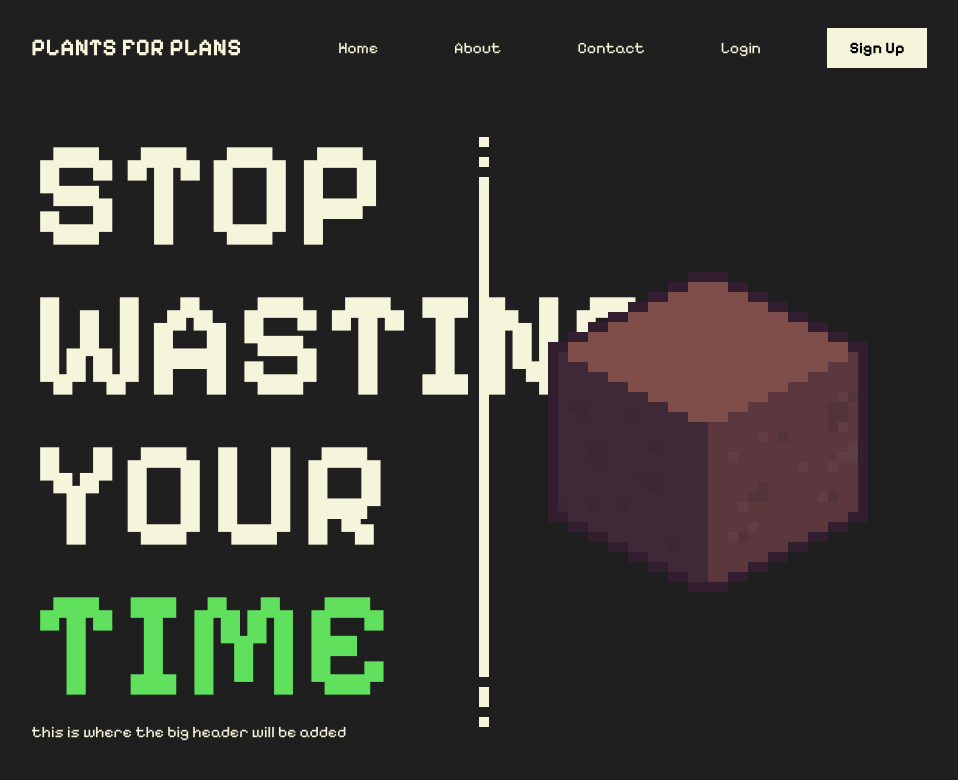
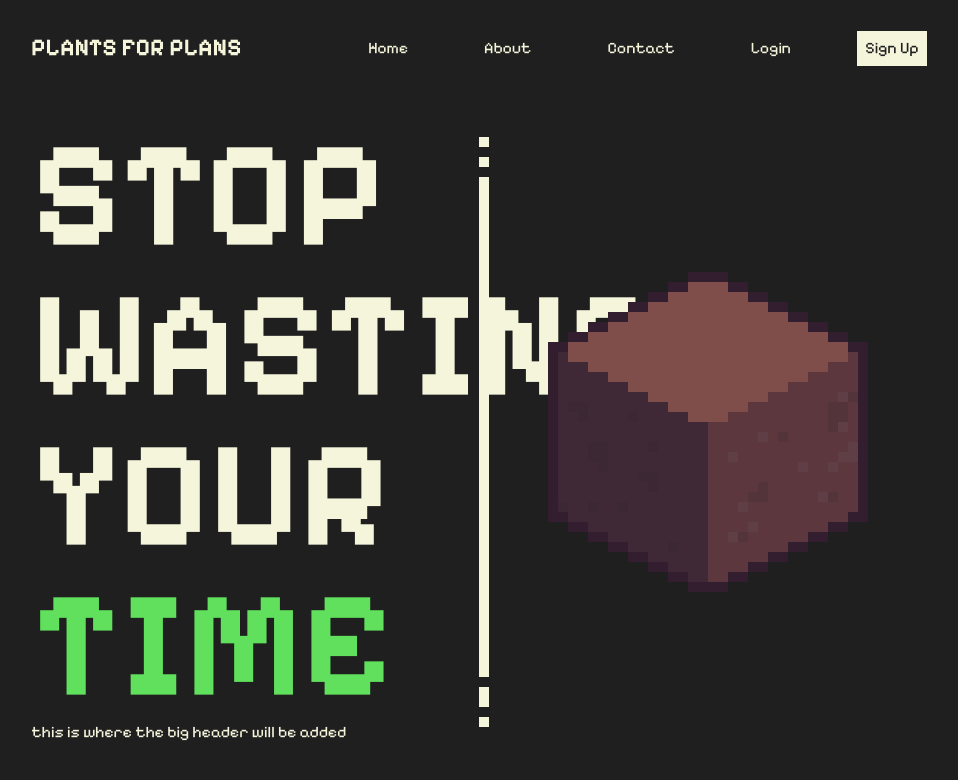
Before and after one commit to mahdi204/PlantsForPlansWebsite, a React (Vite) app: page / in a window 1280 px wide. Shown: the top 780 px of the page, without its empty margins (161-1119 px from the left). Built offline with nearby package versions, Linux system fonts and the light colour scheme; a web font is replaced by a local one.

Commit message:
added motion button and motion animated iso-block image

```diff
--- a/package.json
+++ b/package.json
@@ -10,6 +10,7 @@
     "preview": "vite preview"
   },
   "dependencies": {
+    "motion": "^11.18.0",
     "pixel-borders": "^1.1.4",
     "react": "^18.3.1",
     "react-dom": "^18.3.1"
--- a/src/Components/Main.jsx
+++ b/src/Components/Main.jsx
@@ -1,4 +1,5 @@
 import React from 'react'
+import { motion } from "motion/react"
 
 const Main = () => {
     function heroTextChanger() {
@@ -25,9 +26,9 @@ const Main = () => {
             document.getElementById("hero-third-word").textContent = thirdWord;
             document.getElementById("hero-forth-word").textContent = forthWord;
         }, 7000)
-
     }
     heroTextChanger();
+
     return (
         <div className='flex  w-100% items-center h-[calc(100vh-8rem)]'>
             <section className='w-1/2 flex justify-center flex-col'>
@@ -48,17 +49,19 @@ const Main = () => {
             </div>
 
             <section className='w-1/2 flex justify-center items-center'>
-                <img src="/images/iso-block.png" alt="image" />
+                <motion.img
+                    src='/images/iso-block.png'
+                    alt='animated image'
+                    initial={{ opacity: 0, scale: 0.5 }}
+                    animate={{ opacity: 1, scale: 1 }}
+                    transition={{
+                        duration: 0.8,
+                        delay: 0.5,
+                        ease: [0, 0.71, 0.2, 1.01],
+                    }}
+                ></motion.img>
             </section>
-            {/* This is just a pixel art border */}
-            {/* <div className='relative '>
-                <div className='w-40 h-80' style={{ border: '8px solid #f5f5dc' }}></div>
-                <div className=' absolute top-0 right-0 w-2 h-2' style={{ background: '#1f1f1f' }}></div>
-                <div className='absolute top-0 left-0 w-2 h-2' style={{ background: '#1f1f1f' }}></div>
-                <div className='absolute bottom-0 right-0 w-2 h-2' style={{ background: '#1f1f1f' }}></div>
-                <div className='absolute bottom-0 left-0 w-2 h-2' style={{ background: '#1f1f1f' }}></div>
-            </div> */}
-        </div>
+        </div >
     )
 }
 
--- a/src/Components/Navbar.jsx
+++ b/src/Components/Navbar.jsx
@@ -1,4 +1,5 @@
 import React from 'react'
+import { color, motion } from "motion/react"
 
 const Navbar = () => {
     return (
@@ -33,14 +34,25 @@ const Navbar = () => {
                         Login
                     </button>
                 </li>
-                <button type="button" class="w-20 h-10 text-nowrap inline-flex items-center justify-center border-2 bg-[#f5f5dc] border-transparent px-12 py-3 text-center text-base font-bold text-black transition-all duration-200 ease-in-out focus:shadow hover:border-[#f5f5dc] hover:bg-transparent hover:text-[#f5f5dc]">
+                <motion.button
+                    whileHover={{ scale: 1.2, backgroundColor: "transparent", color: "#f5f5dc" }}
+                    whileTap={{ scale: 0.9 }}
+                    style={buttonStyle}
+                >
                     Sign Up
-                </button>
-
+                </motion.button>
             </ul>
         </div>
-
     )
+}
+const buttonStyle = {
+    color: "#1f1f1f",
+    width: "70px",
+    height: "35px",
+    border: "2px solid #f5f5dc",
+    backgroundColor: "#f5f5dc",
+    borderRadius: "0px",
+    cursor: "pointer",
 }
 
 export default Navbar
```
Also changed, not shown: 1 other file (tests, documents, lock files or other folders).
